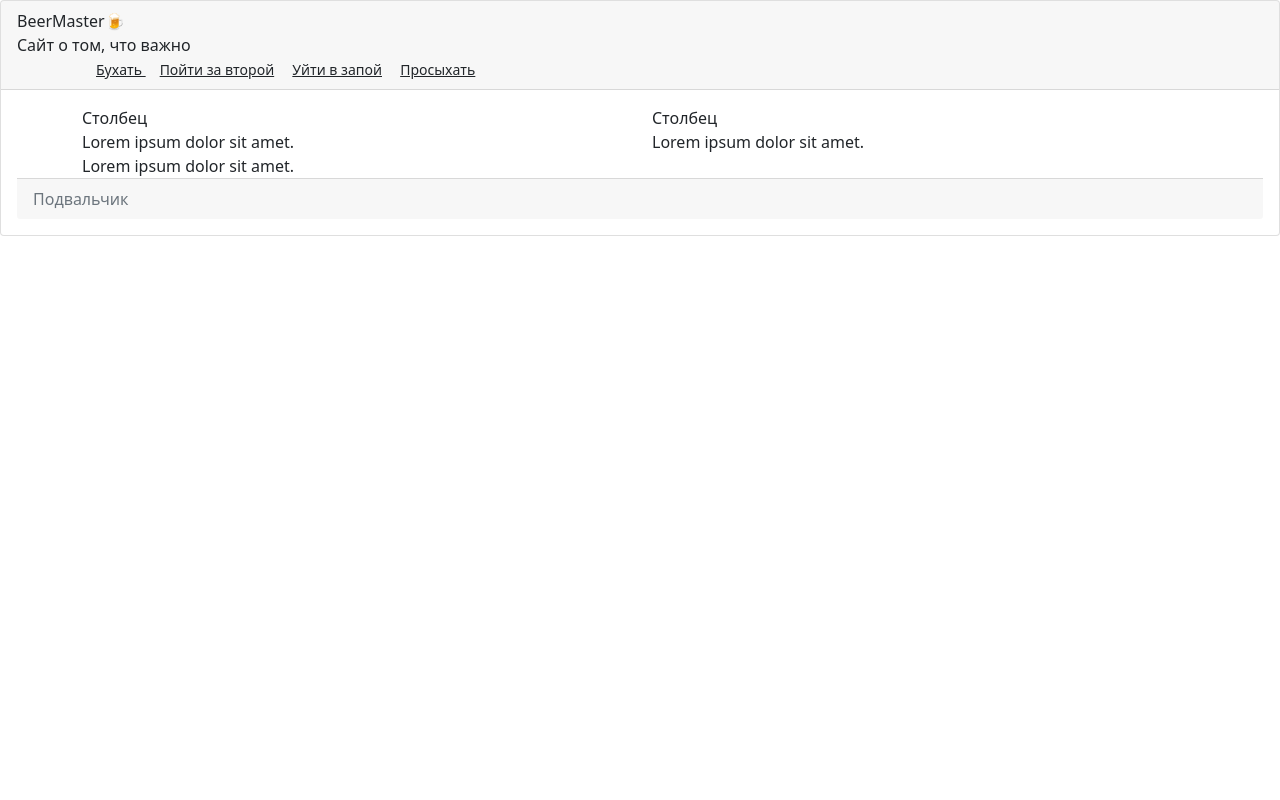
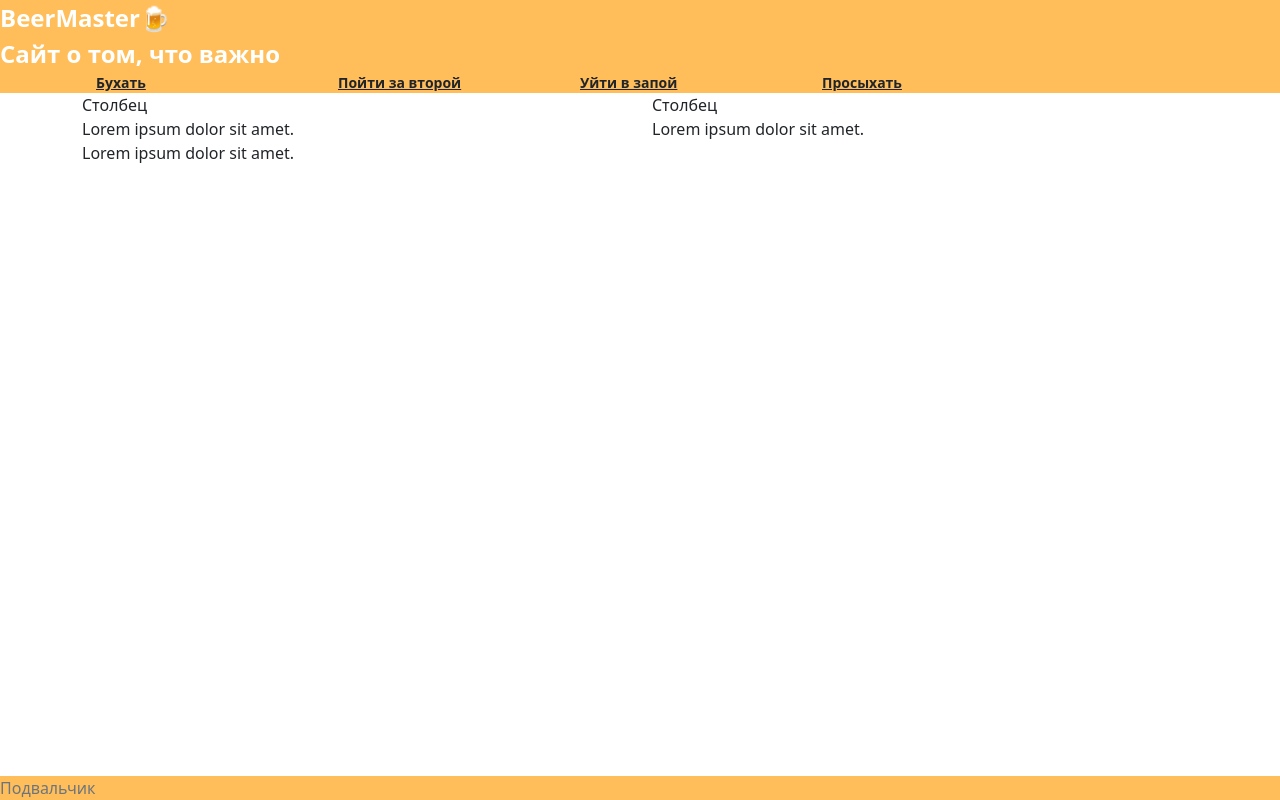
Before and after one commit to KyalaMun/BeerMaster, a plain HTML site: page index.html in a window 1280 px wide. Drawn offline with Linux system fonts and the light colour scheme.

Commit message:
JS in body

```diff
--- a/index.html
+++ b/index.html
@@ -6,23 +6,23 @@
     <meta name="viewport" content="width=device-width, initial-scale=1" />
     <meta charset="UTF-8" />
     <link rel="stylesheet" href="css/style.css">
-    <script src="js/bootstrap.bundle.min.js"></script>
     <title>СУРОВЫЙ алкаш-разработчик</title>
 </head>
 
 <body>
-    <div class="card">
-        <div class="card-header">
-            BeerMaster🍺
+    <header>
+        <div>BeerMaster🍺</div>
         <div id="header-tagline">Сайт о том, что важно</div>
         <div class="container header-links">
+            <div class="row row-cols-1 row-cols-sm-5">
                 <a class="header-link link-dark">Бухать </a>
                 <a class="header-link link-dark">Пойти за второй</a>
                 <a class="header-link link-dark">Уйти в запой</a>
                 <a class="header-link link-dark">Просыхать</a>
             </div>
         </div>
-        <div class="card-body">
+    </header>
+    <div id="content">
         <div class="container">
             <div class="row row-cols-2">
                 <div class="col">Столбец</div>
@@ -37,15 +37,14 @@
                 <div class="col lorem">Lorem ipsum dolor sit amet.</div>
             </div>
         </div>
-
-            <div class="card-footer text-muted">
-                Подвальчик
-            </div>
     </div>
 
+    <div class="footer text-muted">
+        Подвальчик
     </div>
 
 
+    <script src="js/bootstrap.bundle.min.js"></script>
 </body>
 
 </html>
```
Lines whose indentation alone changed are shown as unchanged.
